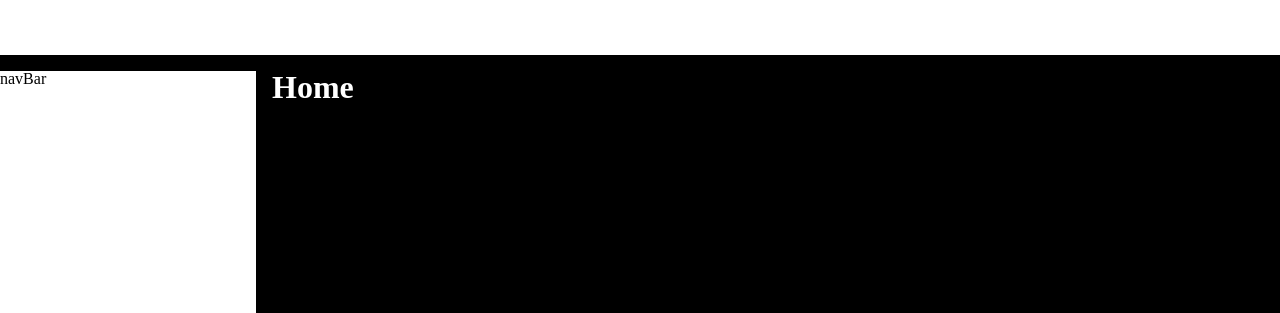
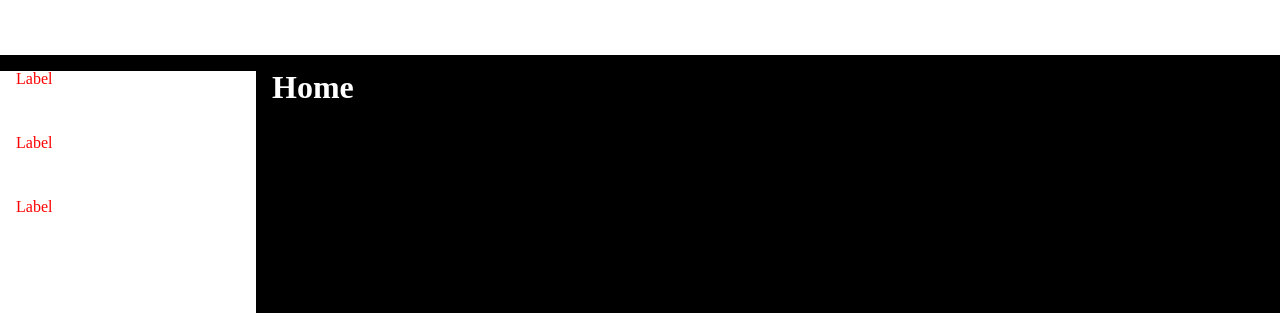
Before and after one commit to saltylassi/React_portfolio, a React (Create React App) app: page / in a window 1280 px wide. Shown: the part 185-498 px from the top of the page. Built offline with nearby package versions, Linux system fonts and the light colour scheme.

Commit message:
feat:Add dropdown menu

```diff
--- a/src/Components/navBar/navBar.jsx
+++ b/src/Components/navBar/navBar.jsx
@@ -1,10 +1,20 @@
 import React from "react";
 import styles from "./navBar.module.css";
+import NavLabel from "./navLabel/navLabel";
 
 const NavBar = (props) => {
+    //NavBarComponent(Parent) 이하 P
+    //NavBarComponent(Child) 이하 C
+
+    //P visited, height증가, ease in out
+    //C, 클릭시 해당하는 프로젝트로 이동
+    //ETC
+
     return (
         <div className={styles.container}>
-            <span className={styles.content}>navBar</span>
+            <NavLabel />
+            <NavLabel />
+            <NavLabel />
         </div>
     );
 };
--- a/src/Components/navBar/navBar.module.css
+++ b/src/Components/navBar/navBar.module.css
@@ -1,4 +1,6 @@
 .container {
+    display: flex;
+    flex-direction: column;
     width: 20vw;
     height: 65vh;
     background-color: white;
--- /dev/null
+++ b/src/Components/navBar/navContent/navContent.jsx
@@ -0,0 +1,12 @@
+import React from "react";
+import styles from "./navContent.module.css";
+
+const NavContent = (props) => {
+    return (
+        <li className={styles.container}>
+            <a className={styles.content}>Content</a>
+        </li>
+    );
+};
+
+export default NavContent;
--- /dev/null
+++ b/src/Components/navBar/navContent/navContent.module.css
@@ -0,0 +1,7 @@
+.container {
+    margin-left: 1rem;
+    margin-bottom: 1rem;
+}
+.content {
+    cursor: pointer;
+}
--- /dev/null
+++ b/src/Components/navBar/navLabel/navLabel.jsx
@@ -0,0 +1,17 @@
+import React from "react";
+import NavContent from "../navContent/navContent";
+import styles from "./navLabel.module.css";
+
+const NavLabel = (props) => {
+    return (
+        <ul className={styles.container}>
+            <span className={styles.label}>Label</span>
+            <div className={styles.content}>
+                <NavContent />
+                <NavContent />
+            </div>
+        </ul>
+    );
+};
+
+export default NavLabel;
--- /dev/null
+++ b/src/Components/navBar/navLabel/navLabel.module.css
@@ -0,0 +1,32 @@
+.container {
+    display: flex;
+    justify-content: flex-start;
+    color: red;
+    margin: 0 1rem;
+}
+
+.content {
+    visibility: hidden;
+}
+
+.container:hover .label {
+    transition: all 0.3s ease-in-out;
+    transform: translateX(1rem);
+}
+
+.container:hover .content {
+    transition: all 0.3s ease-in-out;
+    transform: translateX(1rem);
+
+    visibility: visible;
+    animation: dropdown 0.5s ease-in-out;
+}
+
+@keyframes dropdown {
+    from {
+        opacity: 0;
+    }
+    to {
+        opacity: 1;
+    }
+}
```
